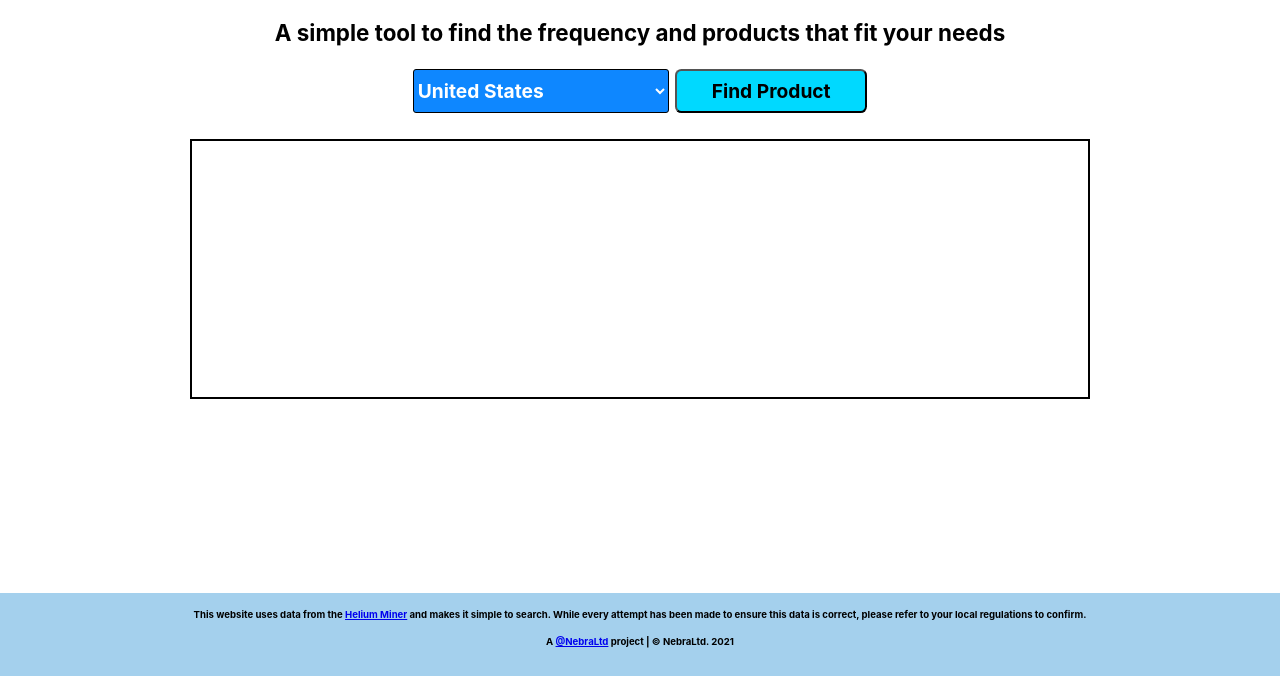
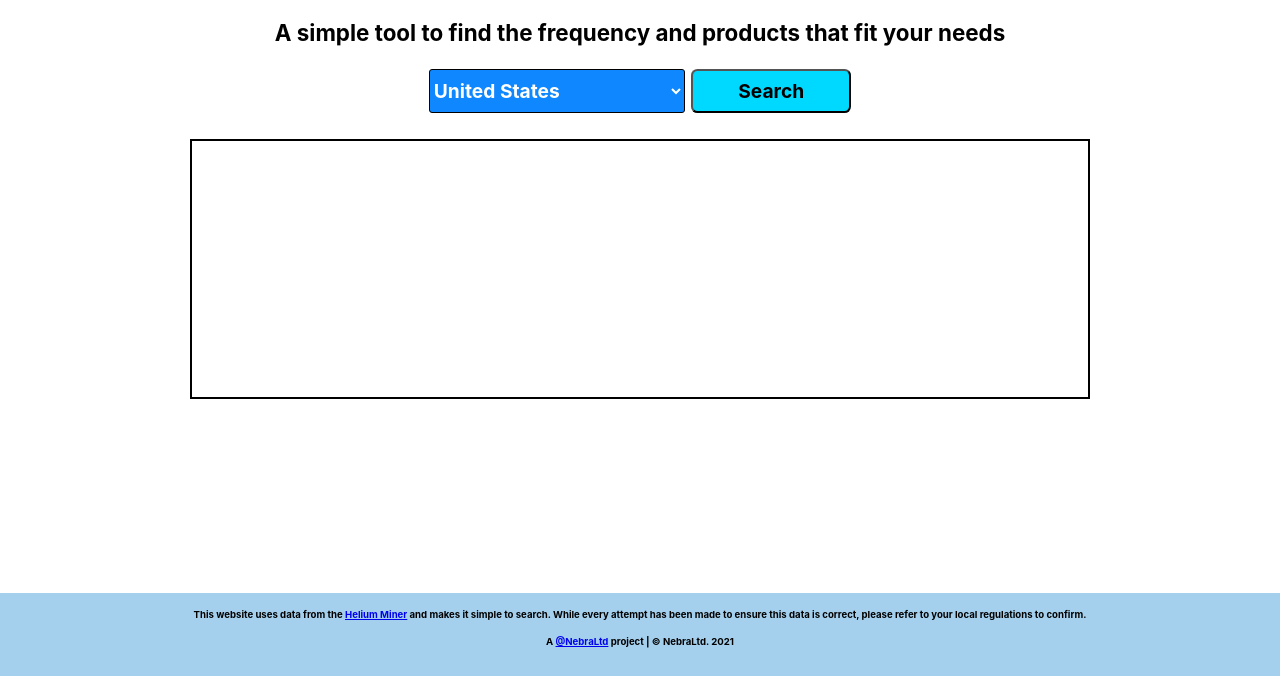
Before and after one commit to samuelliechty/nebra-region-tool, a website: page index.html in a window 1280 px wide. Shown: the part 124-807 px from the top of the page. Drawn offline with Linux system fonts and the light colour scheme.

Commit message:
Shrunk button and changed button text

```diff
--- a/css/nebraRegionTool.css
+++ b/css/nebraRegionTool.css
@@ -83,7 +83,7 @@ select{
 }
 
 .submit-button{
-    width: 15vw;
+    width: 12.5vw;
     height: 3.5vw;
     background-color:rgb(0, 217, 255);
     border-radius: 0.5vw;
--- a/index.html
+++ b/index.html
@@ -317,7 +317,7 @@
             <option value="zw">Zimbabwe</option>
           </select>
         </div>
-        <button class="submit-button" type="submit" onclick="hereWeGo();">Find Product</button>
+        <button class="submit-button" type="submit" onclick="hereWeGo();">Search</button>
       </div>
     </div>
 
```
